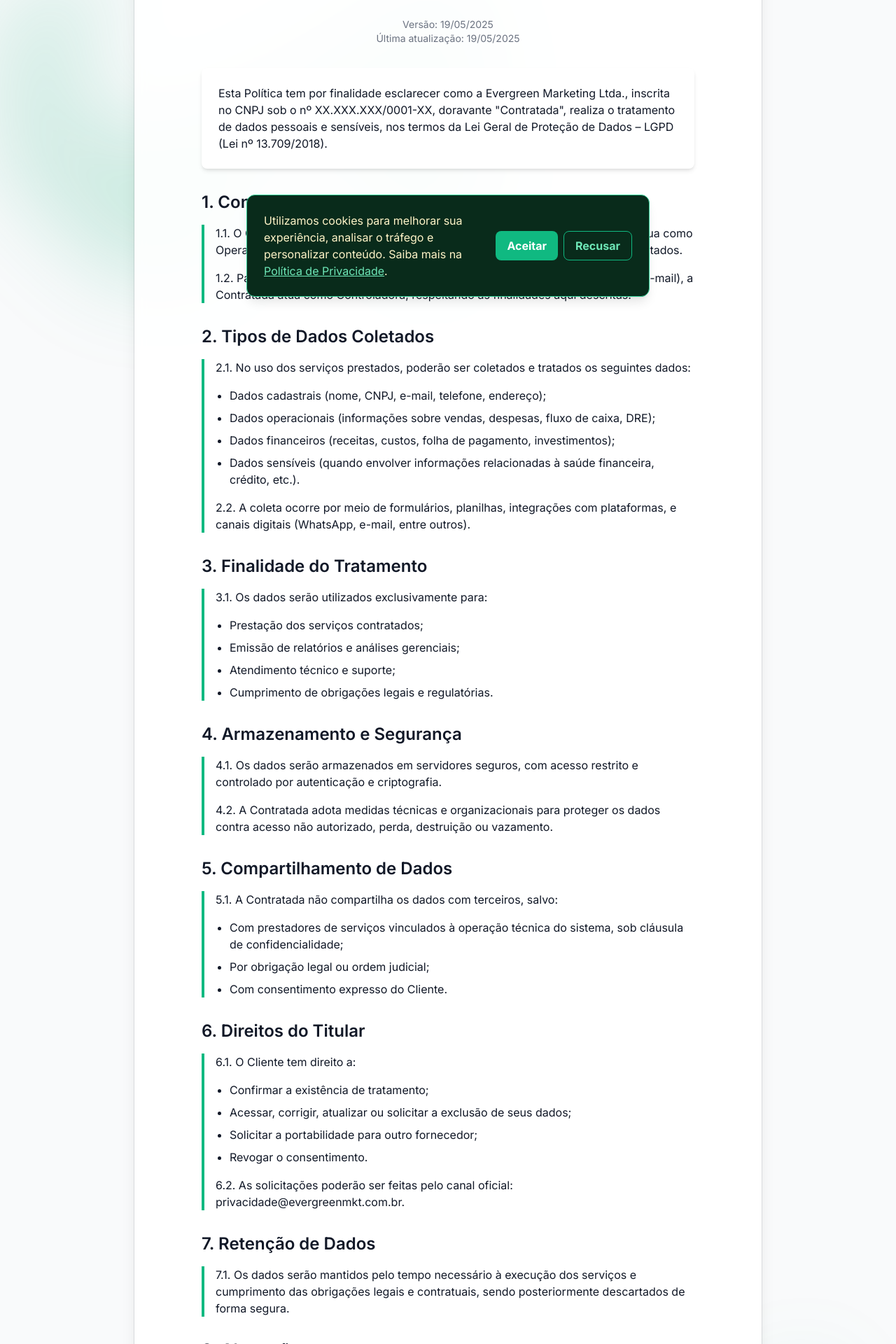
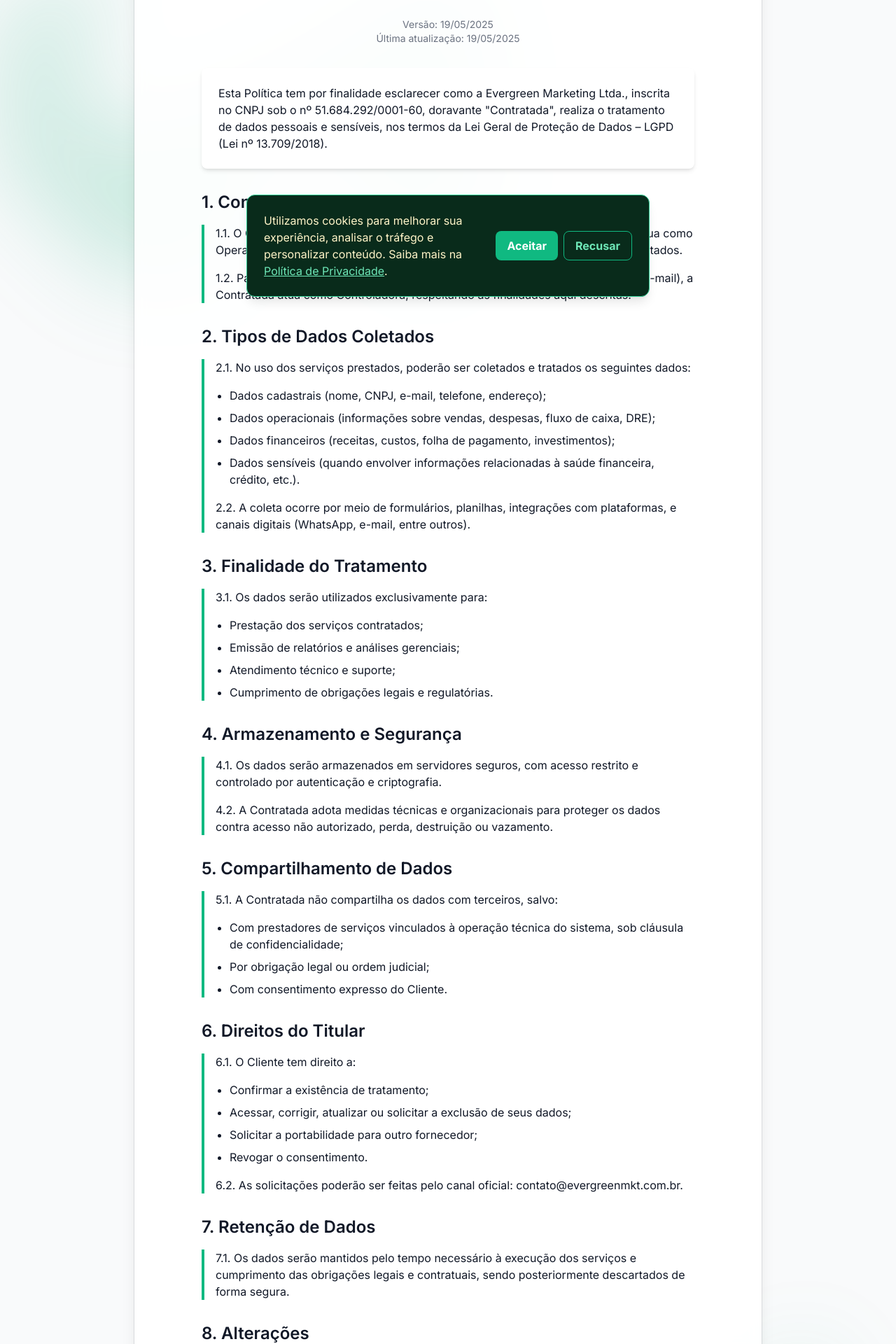
Before and after one commit to EverGreen-Agency/eg, a Next.js app: page /legal/privacidade in a window 1280 px wide. Shown: the part 360-2280 px from the top of the page at 70% size. Built offline with nearby package versions, Linux system fonts and the light colour scheme.

Commit message:
ajuste página de termos e políticas

```diff
--- a/src/app/politicas-de-reembolso/page.tsx
+++ b/src/app/legal/politicas-de-reembolso/page.tsx
@@ -25,7 +25,7 @@ export default function RefundPage() {
 
         <div className="bg-white dark:bg-gray-800 shadow-md rounded-lg p-6 mb-8">
           <p>
-            Esta Política aplica-se a todos os serviços prestados por Evergreen Marketing Ltda., inscrita no CNPJ sob o nº XX.XXX.XXX/0001-XX, doravante denominada "Contratada", contratados pelo cliente, pessoa física ou jurídica, doravante denominado "Contratante" ou "Usuário".
+            Esta Política aplica-se a todos os serviços prestados por Evergreen Marketing Ltda., inscrita no CNPJ sob o nº 51.684.292/0001-60, doravante denominada "Contratada", contratados pelo cliente, pessoa física ou jurídica, doravante denominado "Contratante" ou "Usuário".
           </p>
         </div>
 
--- a/src/app/legal/privacidade/page.tsx
+++ b/src/app/legal/privacidade/page.tsx
@@ -25,7 +25,7 @@ export default function PrivacyPolicyPage() {
 
         <div className="bg-white dark:bg-gray-800 shadow-md rounded-lg p-6 mb-8">
           <p>
-            Esta Política tem por finalidade esclarecer como a Evergreen Marketing Ltda., inscrita no CNPJ sob o nº XX.XXX.XXX/0001-XX, doravante "Contratada", realiza o tratamento de dados pessoais e sensíveis, nos termos da Lei Geral de Proteção de Dados – LGPD (Lei nº 13.709/2018).
+            Esta Política tem por finalidade esclarecer como a Evergreen Marketing Ltda., inscrita no CNPJ sob o nº 51.684.292/0001-60, doravante "Contratada", realiza o tratamento de dados pessoais e sensíveis, nos termos da Lei Geral de Proteção de Dados – LGPD (Lei nº 13.709/2018).
           </p>
         </div>
 
@@ -113,7 +113,7 @@ export default function PrivacyPolicyPage() {
               <li>Revogar o consentimento.</li>
             </ul>
             <p>
-              6.2. As solicitações poderão ser feitas pelo canal oficial: privacidade@evergreenmkt.com.br.
+              6.2. As solicitações poderão ser feitas pelo canal oficial: contato@evergreenmkt.com.br.
             </p>
           </div>
         </section>
--- a/src/app/legal/termos-de-uso/page.tsx
+++ b/src/app/legal/termos-de-uso/page.tsx
@@ -25,7 +25,7 @@ export default function TermsOfServicePage() {
 
         <div className="bg-white dark:bg-gray-800 shadow-md rounded-lg p-6 mb-8">
           <p>
-            Estes Termos de Serviço regulam a relação jurídica entre o cliente ("Usuário" ou "Contratante") e a Evergreen Marketing Ltda., CNPJ XX.XXX.XXX/0001-XX, doravante "Contratada", para a prestação de serviços automatizados de apoio à gestão empresarial, nos seguintes termos:
+            Estes Termos de Serviço regulam a relação jurídica entre o cliente ("Usuário" ou "Contratante") e a Evergreen Marketing Ltda., CNPJ 51.684.292/0001-60, doravante "Contratada", para a prestação de serviços automatizados de apoio à gestão empresarial, nos seguintes termos:
           </p>
         </div>
 
```
Also changed, not shown: src/app/legal/politicas-de-reembolso/layout.tsx (renamed from src/app/politicas-de-reembolso/layout.tsx).
